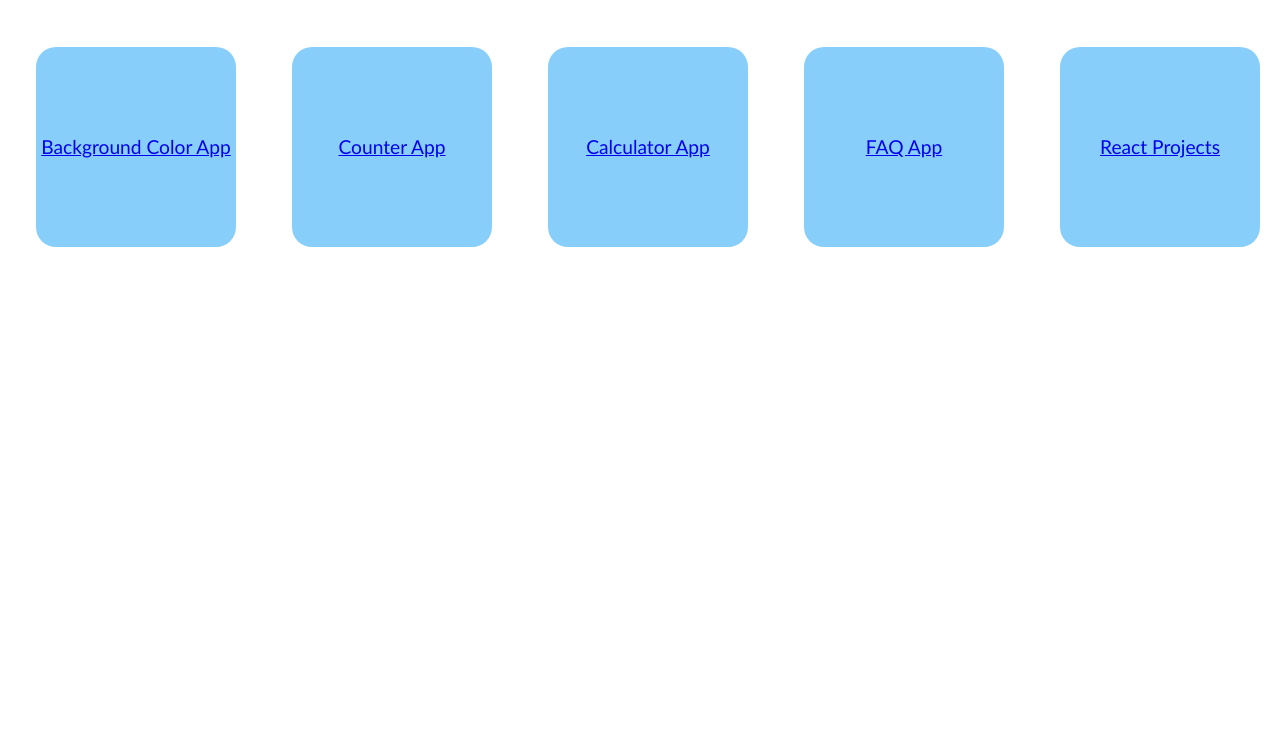
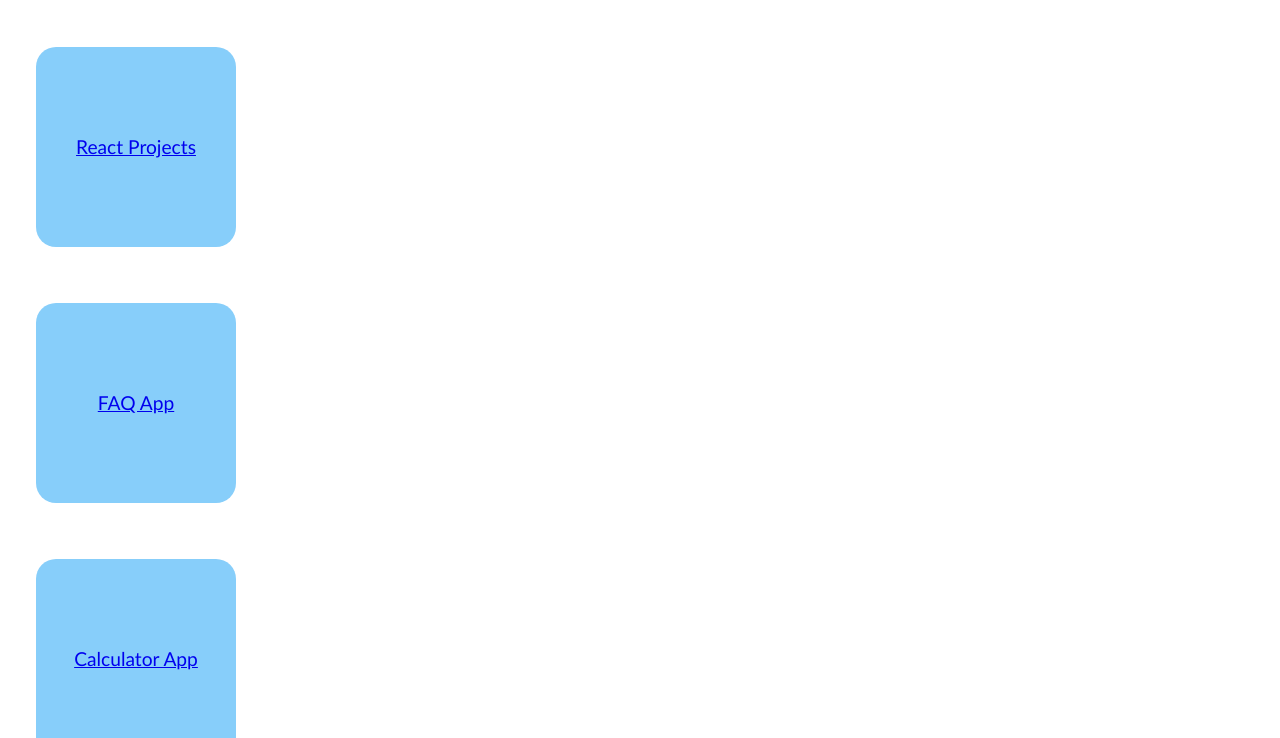
Before and after one commit to Yuvaraj643/Skibble-Project, a plain HTML site: page index.html in a window 1280 px wide. Shown: the part 61-799 px from the top of the page. Drawn offline with Linux system fonts and the light colour scheme.

Commit message:
Update style.css

```diff
--- a/style.css
+++ b/style.css
@@ -1,6 +1,8 @@
 section{
     width: 100%;
     display: flex;
+    flex-direction:column-reverse;
+    justify-content:space-around;
     font-family:'Gill Sans', 'Gill Sans MT', Calibri, 'Trebuchet MS', sans-serif;
     font-size: larger;
 }
```
